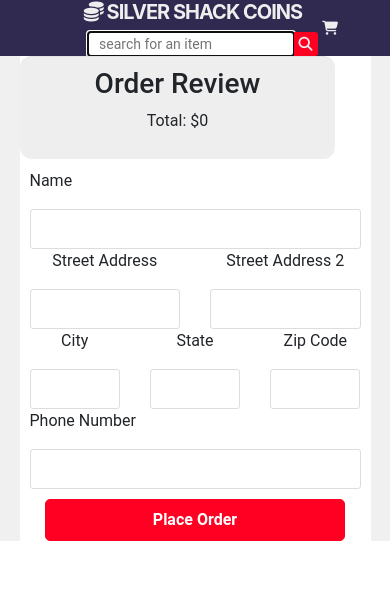
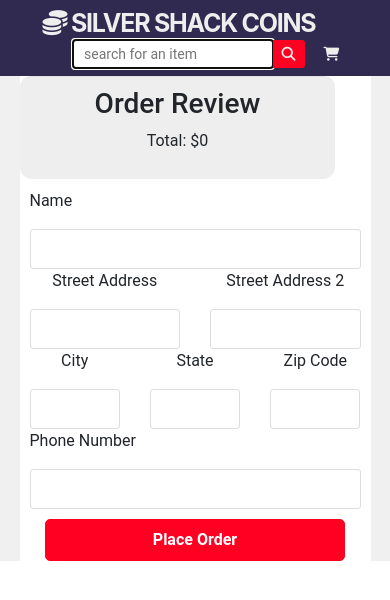
Before and after one commit to majicmaj/silvershackcoin, a React (Create React App) app: page /checkout in a window 390 px wide. Shown: the top 600 px of the page. Built offline with nearby package versions, Linux system fonts and the light colour scheme.

Commit message:
Added additional styling

```diff
--- a/src/Components/Listings/Listings.css
+++ b/src/Components/Listings/Listings.css
@@ -33,6 +33,7 @@
   border-radius: 0;
   background: #999;
   border: 1px solid #999;
+  text-align: center;
 }
 
 .Listings .view button:hover {
@@ -63,12 +64,13 @@
 }
 
 .Listings img {
-  height: 250px;
-  min-width: 250px;
-  object-fit: contain;
+  height: 180px;
+  width: 180px;
+  object-fit: cover;
   border: solid 1px #e3e3e3;
   border-radius: 5px;
   margin: 10px;
+  box-shadow: 3px 3px 5px #e3e3e3;
 }
 
 .Listings .details {
@@ -88,9 +90,9 @@
   background: #302950;
   color: #fff;
   font-weight: bold;
-  font-size: 20px;
-  height: 42px;
-  width: 42px;
+  font-size: 26px;
+  height: 52px;
+  width: 68px;
   align-self: flex-end;
   border: 1px solid #302950;
   border-radius: 5px;
@@ -98,6 +100,7 @@
   display: flex;
   justify-content: center;
   align-items: center;
+  box-shadow: 2px 2px 5px #e3e3e3;
 }
 .Listings button:hover {
   background: #fff;
@@ -110,18 +113,20 @@
   color: #f02;
 }
 .Listings h3 {
-  font-size: 20px;
+  font-size: 22px;
   font-weight: bold;
-  color: #121111;
+  color: #241123;
 }
 
 .Listings p {
-  font-size: 15px;
-  color: #121111;
-  font-family: Helvetica, sans-serif;
+  font-size: 18px;
+  color: #241123;
 }
 
 @media only screen and (max-width: 1098px) {
+  .Listings li {
+    height: 140px;
+  }
   .Listings h3 {
     font-size: 16px;
   }
@@ -134,4 +139,9 @@
     width: 100px;
     height: 100px;
   }
+  .Listings button {
+    font-size: 22px;
+    height: 42px;
+    width: 52px;
+  }
 }
--- a/src/Components/Nav/Nav.css
+++ b/src/Components/Nav/Nav.css
@@ -11,6 +11,7 @@ nav {
   display: flex;
   justify-content: space-between;
   align-items: center;
+  align-content: center;
   padding-left: 20px;
   width: 100%;
   max-width: 1098px;
@@ -33,16 +34,16 @@ nav {
 
 .Nav h1 {
   font-size: 25px;
-  margin-left: 0;
+  margin: 0;
   font-family: -apple-system, BlinkMacSystemFont, "Segoe UI", Roboto, Oxygen,
     Ubuntu, Cantarell, "Open Sans", "Helvetica Neue", sans-serif;
   letter-spacing: -0.05em;
   font-weight: bold;
   color: #eee;
 }
-
 .Nav .left {
   display: flex;
+  align-items: center;
 }
 
 .Nav .left .search {
@@ -50,6 +51,13 @@ nav {
 }
 .Nav i {
   color: #eee;
+}
+a,
+a:hover,
+a:active,
+a:focus {
+  text-decoration: none;
+  height: min-content;
 }
 
 .button {
@@ -75,6 +83,7 @@ nav {
   border: none;
   background: none;
   border-radius: 30px;
+  font-size: 20px;
 }
 .cart:hover {
   background: white;
@@ -84,28 +93,35 @@ nav {
 
 @media only screen and (max-width: 1098px) {
   .Nav {
+    justify-content: center;
+    padding: 8px;
     height: min-content;
-    justify-content: center;
   }
   .Nav .left {
     flex-direction: column;
   }
 
   .Nav h1 {
-    font-size: 20px;
+    font-size: 25px;
+    margin-bottom: 2px;
   }
 
   .Nav input {
     font-size: 14px;
-    height: 24px;
+    width: 200px;
+    height: 28px;
   }
 
   .Nav .button {
-    height: 24px;
-    width: 24px;
+    height: 28px;
+    width: 32px;
     font-size: 14px;
     display: flex;
     justify-content: center;
     align-items: center;
   }
+
+  .Nav .link {
+    align-self: flex-end;
+  }
 }
--- a/src/Components/Nav/Nav.js
+++ b/src/Components/Nav/Nav.js
@@ -38,7 +38,7 @@ class Nav extends Component {
               </Link>
             </div>
           </div>
-          <Link to="/cart">
+          <Link className="link" to="/cart">
             <i className="fas fa-shopping-cart button cart" />
           </Link>
         </div>
--- a/src/index.js
+++ b/src/index.js
@@ -2,11 +2,10 @@ import React from "react";
 import ReactDOM from "react-dom";
 import { BrowserRouter as Router } from "react-router-dom";
 import App from "./App";
-const rootElement = document.getElementById("root");
 
 ReactDOM.render(
   <Router>
     <App />
   </Router>,
-  rootElement
+  document.getElementById("root")
 );
```
